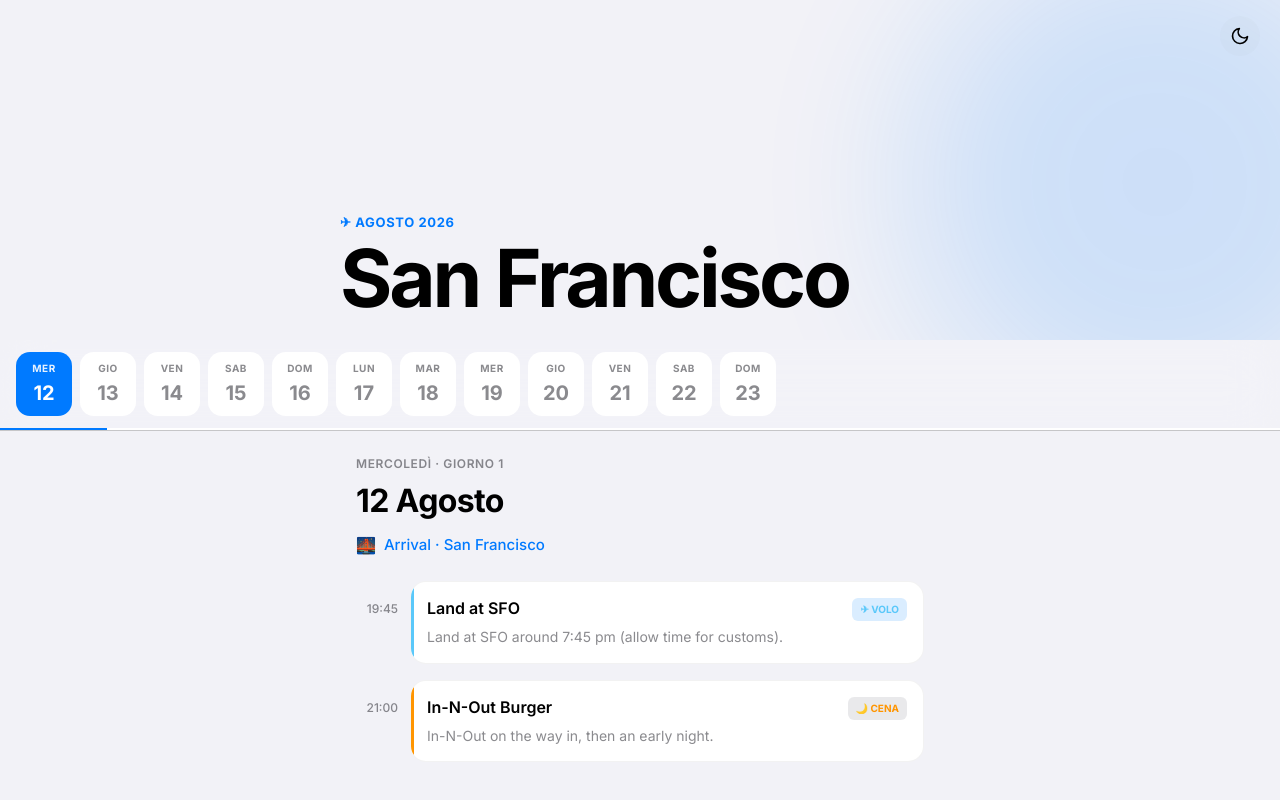
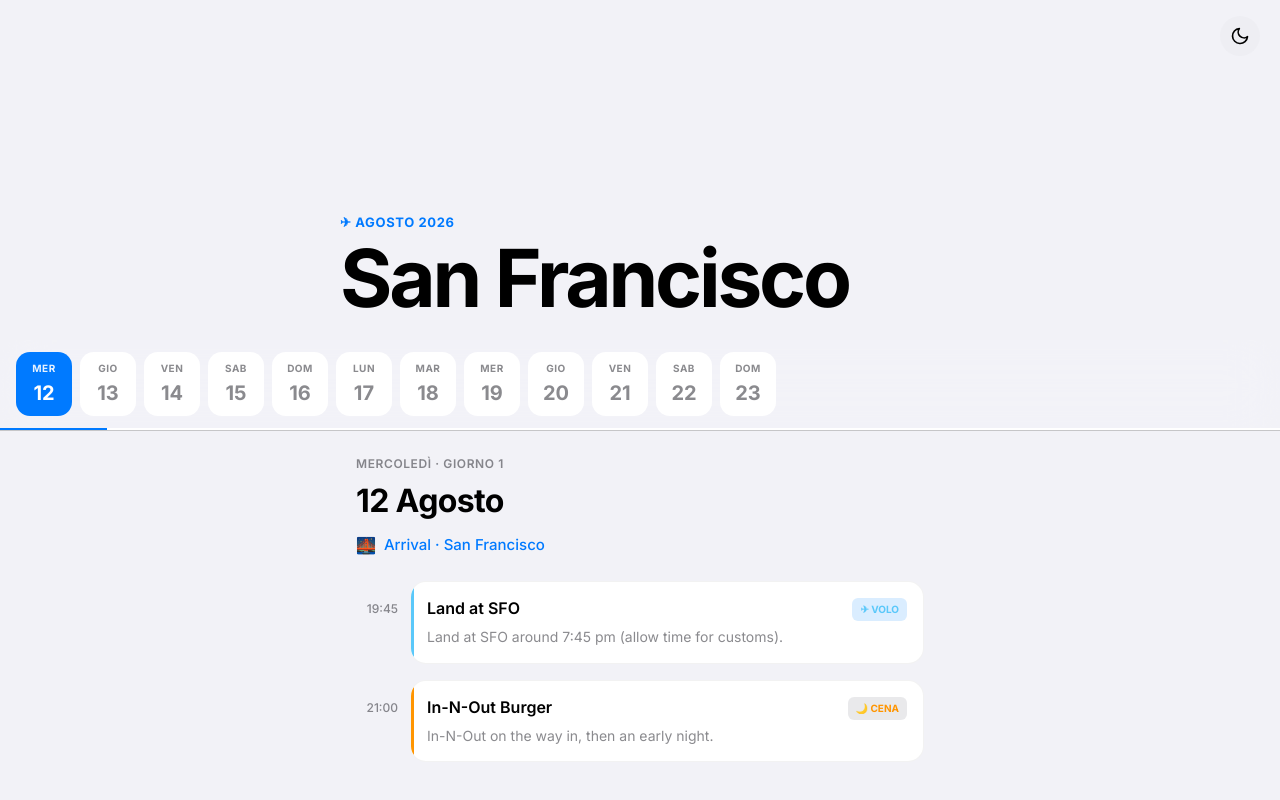
Before and after one commit to RuaroGiovanni/San-Francisco, a React (Vite) app in the folder frontend/: page / in a window 1280 px wide. Shown: the top 800 px of the page. Built offline with nearby package versions, Linux system fonts and the light colour scheme.

Commit message:
remove gradient behind title

```diff
--- a/frontend/components/Hero.tsx
+++ b/frontend/components/Hero.tsx
@@ -33,8 +33,7 @@ export const Hero: React.FC<HeroProps> = ({ theme, onToggleTheme }) => {
         )}
       </button>
 
-      {/* Radial Gradient Mesh Background */}
-      <div className="absolute top-[-20%] right-[-10%] w-[80vw] h-[80vw] max-w-[500px] max-h-[500px] rounded-full bg-[var(--sys-blue)] opacity-15 blur-[60px] md:blur-[80px] pointer-events-none"></div>
+
 
       <div className="relative z-10 max-w-[600px] mx-auto w-full">
         <p className="text-[13px] text-[var(--sys-blue)] uppercase tracking-[0.05em] font-bold mb-2 flex items-center gap-1">
```
Also changed, not shown: 2 other files (tests, documents, lock files or other folders).
